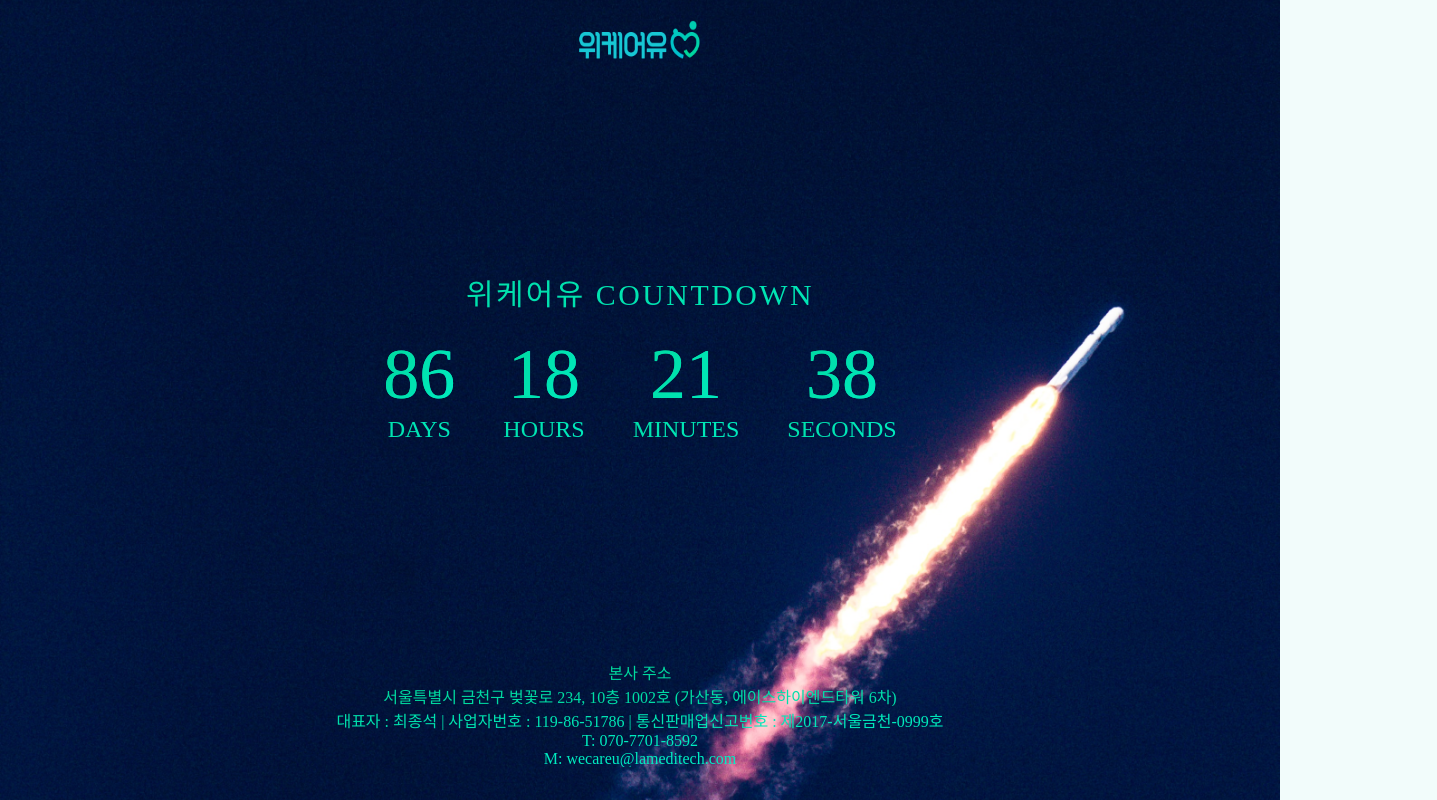
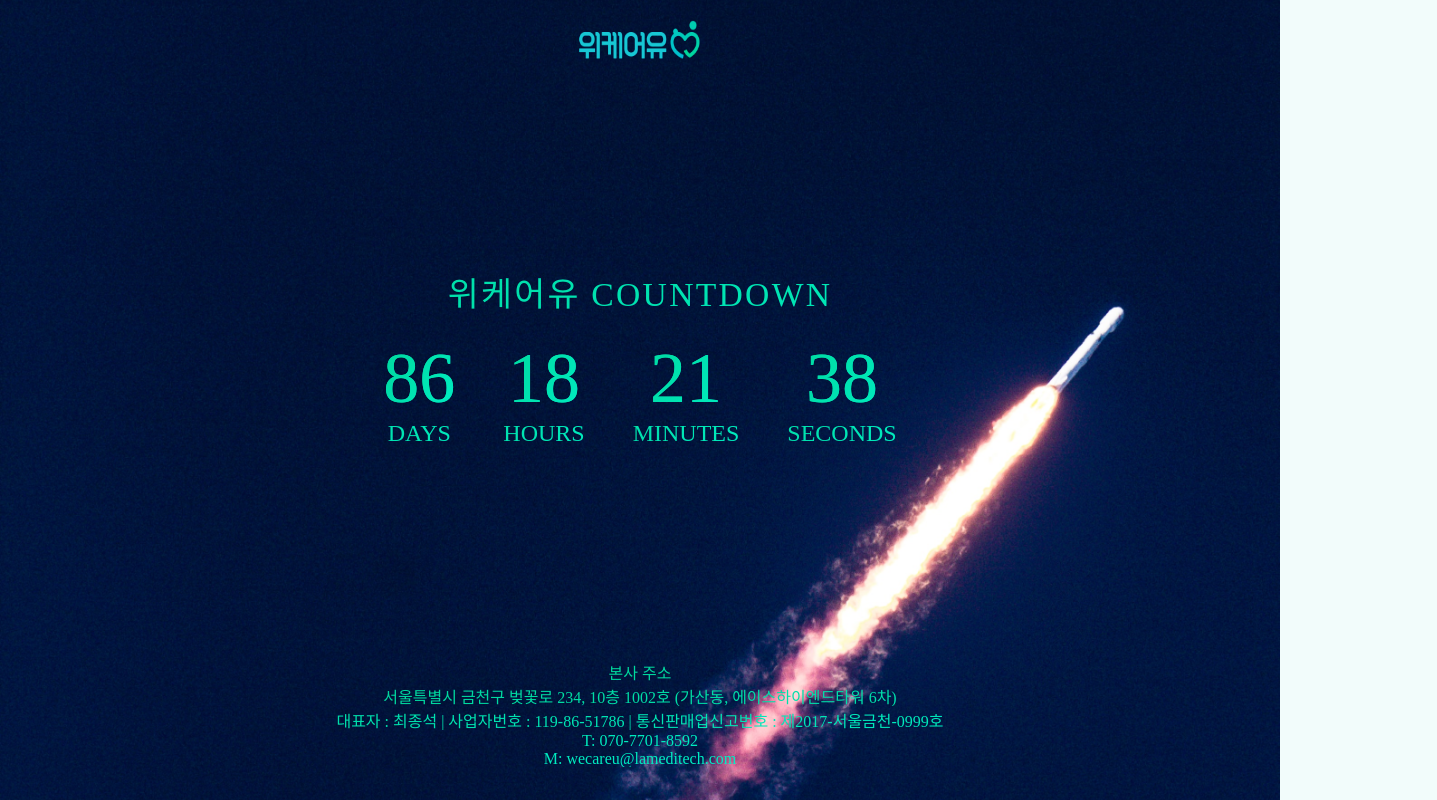
Before and after one commit to rewrite0w0/rocket-wecareu, a Next.js app: page / in a window 1280 px wide. Shown: the whole page, 1437 px wide, since content can reach past the window. Built offline with nearby package versions, Linux system fonts and the light colour scheme; a web font is replaced by a local one.

Commit message:
mod: font 크기 키움, scroll none

```diff
--- a/styles/globals.css
+++ b/styles/globals.css
@@ -18,6 +18,7 @@
   margin: 0;
   padding: 0;
   font-family: Pretendard !important;
+  scrollbar-width: none;
 }
 
 @media (prefers-color-scheme: dark) {
@@ -125,7 +126,8 @@
 }
 
 #headline {
-  animation: 1s linear 0.5s infinite alternate slidein;
+  font-size: 30px;
+  animation: 2s linear 0.5s infinite alternate slidein;
 }
 
 @keyframes slidein {
```
Also changed, not shown: package.json (+6 -1 lines).
